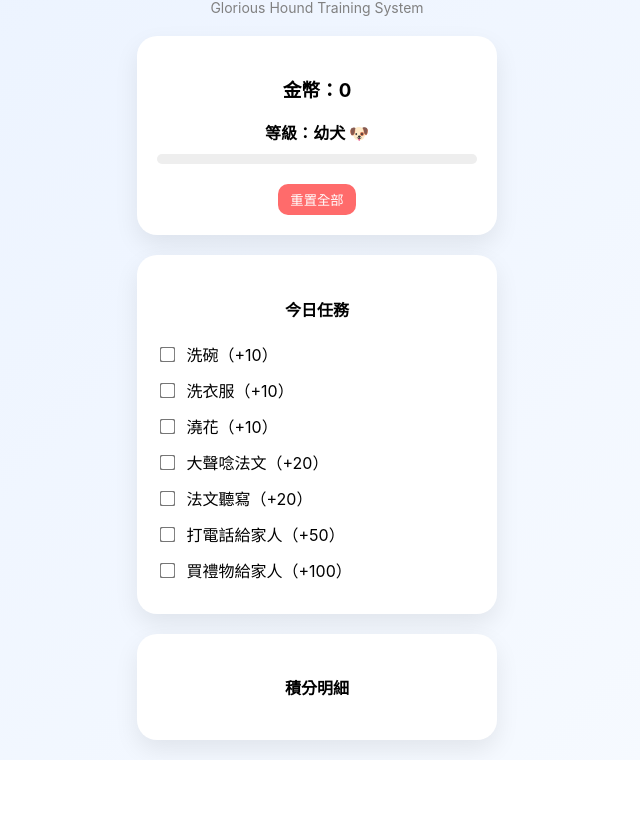
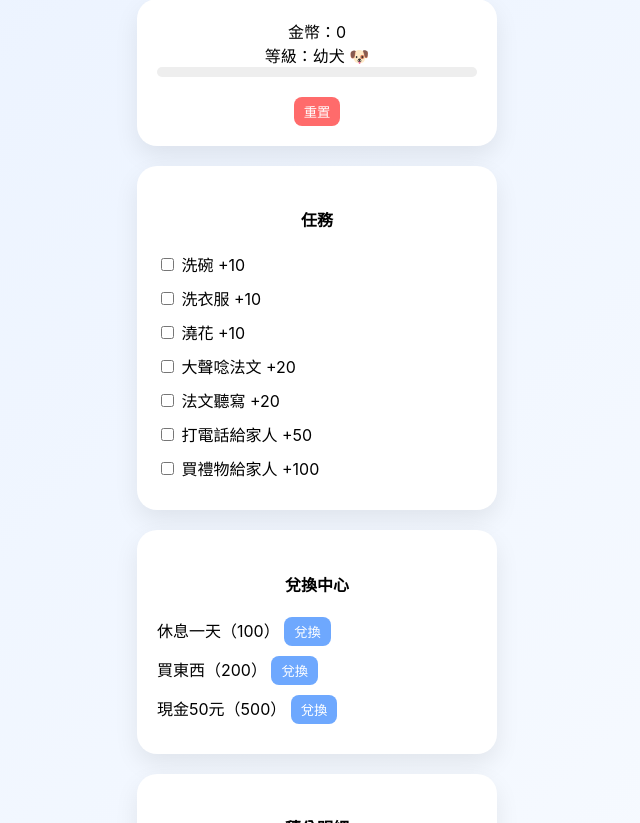
Before and after one commit to kyuhyunlemon-ops/fox-tan-kingdom, a plain HTML site: page index.html in a window 1280 px wide. Shown: the part 76-899 px from the top of the page, without its empty margins (323-963 px from the left). Before the commit the page ends 836 px from the top, so only its background shows below. Drawn offline with Linux system fonts and the light colour scheme.

Commit message:
Update index.html

```diff
--- a/index.html
+++ b/index.html
@@ -6,205 +6,164 @@
 
 <style>
 body {
-      font-family: -apple-system, BlinkMacSystemFont;
-      background: linear-gradient(135deg, #eaf2ff, #f8fbff);
-      text-align: center;
-      margin: 0;
-    }
-
-    h2 { margin-top: 30px; }
-
-    .subtitle {
-      color: gray;
-      margin-top: -10px;
-      font-size: 14px;
+  font-family: -apple-system;
+  background: linear-gradient(135deg,#eaf2ff,#f8fbff);
+  text-align:center;
 }
 
 .card {
-      background: white;
-      padding: 20px;
-      margin: 20px auto;
-      width: 320px;
-      border-radius: 20px;
-      box-shadow: 0 10px 25px rgba(0,0,0,0.08);
+  background:white;
+  padding:20px;
+  margin:20px auto;
+  width:320px;
+  border-radius:20px;
+  box-shadow:0 10px 25px rgba(0,0,0,0.08);
 }
 
-    .task, .reward {
-      text-align: left;
-      margin: 12px 0;
+.task,.reward { text-align:left; margin:10px 0; }
+
+button {
+  background:#6ea8fe;
+  color:white;
+  border:none;
+  border-radius:8px;
+  padding:5px 10px;
 }
 
-    button {
-      border: none;
-      background: #6ea8fe;
-      color: white;
-      border-radius: 10px;
-      padding: 6px 12px;
-      cursor: pointer;
+.danger { background:#ff6b6b; }
+
+.xp-bar {
+  height:10px;
+  background:#eee;
+  border-radius:10px;
+  overflow:hidden;
+}
+.xp-fill {
+  height:100%;
+  background:#6ea8fe;
+  transition:0.3s;
 }
 
-    .danger {
-      background: #ff6b6b;
-    }
-
-    input[type="checkbox"] {
-      transform: scale(1.2);
-      margin-right: 8px;
-    }
-
-    .level {
-      font-weight: bold;
-      margin-top: 10px;
-    }
-
-    .xp-bar {
-      width: 100%;
-      height: 10px;
-      background: #eee;
-      border-radius: 10px;
-      margin-top: 10px;
-      overflow: hidden;
-    }
-
-    .xp-fill {
-      height: 100%;
-      width: 0%;
-      background: linear-gradient(90deg, #6ea8fe, #a5c8ff);
-      transition: width 0.3s;
-    }
-
-    .log {
-      text-align: left;
-      font-size: 13px;
-      max-height: 150px;
-      overflow-y: auto;
-    }
-
-    .log-item {
-      border-bottom: 1px solid #eee;
-      padding: 5px 0;
-    }
+.log { font-size:12px; text-align:left; max-height:120px; overflow:auto; }
 </style>
 </head>
 
 <body>
 
 <h2>🐶 光榮獵犬養成計劃</h2>
-<p class="subtitle">Glorious Hound Training System</p>
 
 <div class="card">
-  <h3>金幣：<span id="points">0</span></h3>
-  <div class="level">等級：<span id="level">幼犬</span></div>
+  金幣：<span id="points">0</span><br>
+  等級：<span id="level">幼犬</span>
 
   <div class="xp-bar">
     <div class="xp-fill" id="xp"></div>
   </div>
 
   <br>
-  <button class="danger" onclick="resetAll()">重置全部</button>
+  <button class="danger" onclick="resetAll()">重置</button>
 </div>
 
 <!-- 任務 -->
 <div class="card">
-  <h4>今日任務</h4>
+<h4>任務</h4>
 
-  <div class="task"><label><input type="checkbox" onchange="toggleTask(this,'t1',10,'洗碗')"> 洗碗（+10）</label></div>
-  <div class="task"><label><input type="checkbox" onchange="toggleTask(this,'t2',10,'洗衣服')"> 洗衣服（+10）</label></div>
-  <div class="task"><label><input type="checkbox" onchange="toggleTask(this,'t3',10,'澆花')"> 澆花（+10）</label></div>
-  <div class="task"><label><input type="checkbox" onchange="toggleTask(this,'t4',20,'唸法文')"> 大聲唸法文（+20）</label></div>
-  <div class="task"><label><input type="checkbox" onchange="toggleTask(this,'t5',20,'法文聽寫')"> 法文聽寫（+20）</label></div>
-  <div class="task"><label><input type="checkbox" onchange="toggleTask(this,'t6',50,'打電話給家人')"> 打電話給家人（+50）</label></div>
-  <div class="task"><label><input type="checkbox" onchange="toggleTask(this,'t7',100,'買禮物')"> 買禮物給家人（+100）</label></div>
+<div class="task"><label><input type="checkbox" onchange="toggleTask(this,'t1',10,'洗碗')"> 洗碗 +10</label></div>
+<div class="task"><label><input type="checkbox" onchange="toggleTask(this,'t2',10,'洗衣服')"> 洗衣服 +10</label></div>
+<div class="task"><label><input type="checkbox" onchange="toggleTask(this,'t3',10,'澆花')"> 澆花 +10</label></div>
+<div class="task"><label><input type="checkbox" onchange="toggleTask(this,'t4',20,'唸法文')"> 大聲唸法文 +20</label></div>
+<div class="task"><label><input type="checkbox" onchange="toggleTask(this,'t5',20,'法文聽寫')"> 法文聽寫 +20</label></div>
+<div class="task"><label><input type="checkbox" onchange="toggleTask(this,'t6',50,'打電話給家人')"> 打電話給家人 +50</label></div>
+<div class="task"><label><input type="checkbox" onchange="toggleTask(this,'t7',100,'買禮物')"> 買禮物給家人 +100</label></div>
+
+</div>
+
+<!-- 兌換 -->
+<div class="card">
+<h4>兌換中心</h4>
+
+<div class="reward">休息一天（100） <button onclick="redeem(100)">兌換</button></div>
+<div class="reward">買東西（200） <button onclick="redeem(200)">兌換</button></div>
+<div class="reward">現金50元（500） <button onclick="redeem(500)">兌換</button></div>
 
 </div>
 
 <!-- 明細 -->
 <div class="card">
 <h4>積分明細</h4>
-  <div class="log" id="log"></div>
+<div id="log" class="log"></div>
 </div>
 
 <script>
-  let points = parseInt(localStorage.getItem("points") || 0);
-  let logs = JSON.parse(localStorage.getItem("logs") || "[]");
+let points = parseInt(localStorage.getItem("points")||0);
+let logs = JSON.parse(localStorage.getItem("logs")||"[]");
 
-  function getLevel(p) {
+// ✨ 新等級
+function getLevel(p){
   if (p >= 100000) return "王犬 🐺";
   if (p >= 50000) return "獵犬 🐕";
   if (p >= 10000) return "成犬 🐕";
   return "幼犬 🐶";
 }
 
-  function getXPPercent(p) {
-    if (p < 100) return (p / 100) * 100;
-    if (p < 200) return ((p - 100) / 100) * 100;
+// ✨ XP條（每個階段10000）
+function getXP(p){
+  if(p < 10000) return (p / 10000) * 100;
+  if(p < 50000) return ((p - 10000) / 40000) * 100;
+  if(p < 100000) return ((p - 50000) / 50000) * 100;
   return 100;
 }
 
-  function getToday() {
-    return new Date().toISOString().split("T")[0];
+function toggleTask(cb,id,val,name){
+  let tasks = JSON.parse(localStorage.getItem("tasks")||"{}");
+
+  if(cb.checked && !tasks[id]){
+    points+=val;
+    tasks[id]=true;
+
+    let time=new Date().toLocaleTimeString();
+    logs.unshift(time+"｜"+name+" +"+val);
   }
 
-  function checkReset() {
-    let lastDate = localStorage.getItem("lastDate");
-    let today = getToday();
-
-    if (lastDate !== today) {
-      localStorage.setItem("tasks", "{}");
-      localStorage.setItem("logs", "[]");
-      localStorage.setItem("lastDate", today);
-      logs = [];
-    }
-  }
-
-  function addLog(text, value) {
-    let time = new Date().toLocaleTimeString();
-    logs.unshift(`${time}｜${text} +${value}`);
-    localStorage.setItem("logs", JSON.stringify(logs));
-  }
-
-  function toggleTask(cb, id, value, name) {
-    let tasks = JSON.parse(localStorage.getItem("tasks") || "{}");
-
-    if (cb.checked && !tasks[id]) {
-      points += value;
-      tasks[id] = true;
-      addLog(name, value);
-    } else if (!cb.checked) {
+  if(!cb.checked){
     delete tasks[id];
   }
 
-    localStorage.setItem("tasks", JSON.stringify(tasks));
+  localStorage.setItem("tasks",JSON.stringify(tasks));
+  localStorage.setItem("logs",JSON.stringify(logs));
   update();
 }
 
-  function update() {
-    document.getElementById("points").innerText = points;
-    document.getElementById("level").innerText = getLevel(points);
-    document.getElementById("xp").style.width = getXPPercent(points) + "%";
+function redeem(cost){
+  if(points>=cost){
+    points-=cost;
 
-    localStorage.setItem("points", points);
-
-    let logHTML = logs.map(l => `<div class="log-item">${l}</div>`).join("");
-    document.getElementById("log").innerHTML = logHTML;
+    let time=new Date().toLocaleTimeString();
+    logs.unshift(time+"｜兌換 -"+cost);
+  }else{
+    alert("不夠！");
+  }
+  update();
 }
 
-  function resetAll() {
-    if (confirm("確定重置？")) {
+function update(){
+  document.getElementById("points").innerText=points;
+  document.getElementById("level").innerText=getLevel(points);
+  document.getElementById("xp").style.width=getXP(points)+"%";
+
+  localStorage.setItem("points",points);
+
+  document.getElementById("log").innerHTML=
+    logs.map(l=>"<div>"+l+"</div>").join("");
+}
+
+function resetAll(){
+  if(confirm("確定重置？")){
     localStorage.clear();
     location.reload();
   }
 }
 
-  function loadTasks() {
-    let tasks = JSON.parse(localStorage.getItem("tasks") || "{}");
-    document.querySelectorAll("input[type=checkbox]").forEach((cb, i) => {
-      if (tasks["t" + (i + 1)]) cb.checked = true;
-    });
-  }
-
-  checkReset();
-  loadTasks();
 update();
 </script>
 
```
Lines whose indentation alone changed are shown as unchanged.
